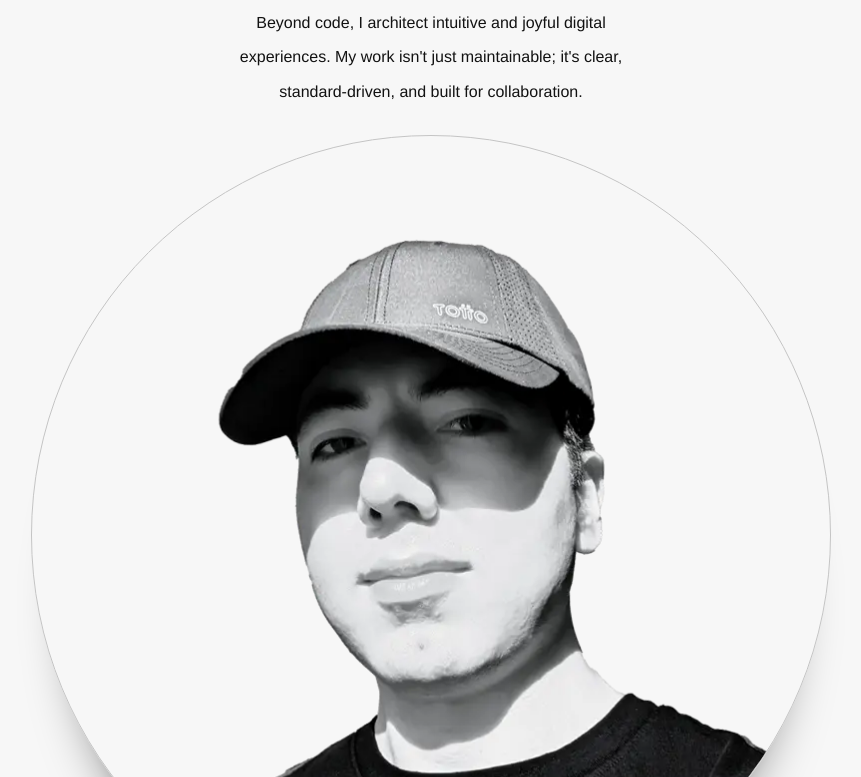
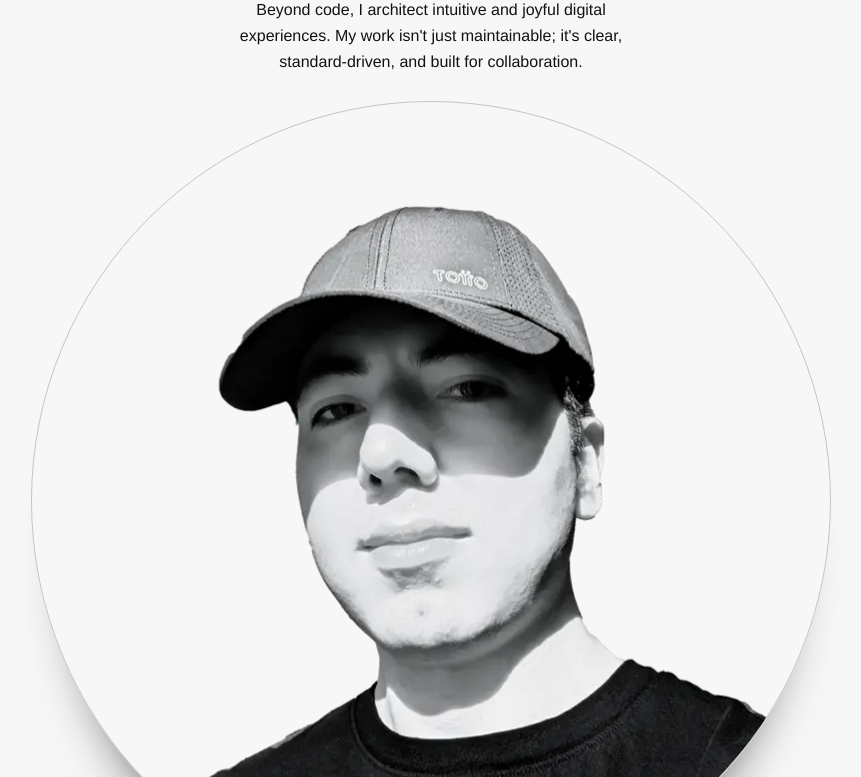
Before and after one commit to fromOkayToGreat/portfolio-build, a plain HTML site: page index.html in a window 1280 px wide. Shown: the part 325-1102 px from the top of the page, without its empty margins (209-1070 px from the left). Drawn offline with Linux system fonts and the light colour scheme.

Commit message:
💄 reduce p line height

```diff
--- a/styles.css
+++ b/styles.css
@@ -75,7 +75,7 @@ body {
 
 p {
   margin-block-end: var(--space-m);
-  line-height: var(--space-l);
+  line-height: var(--space-m);
 }
 
 /* Exception CSS (E) */
```
